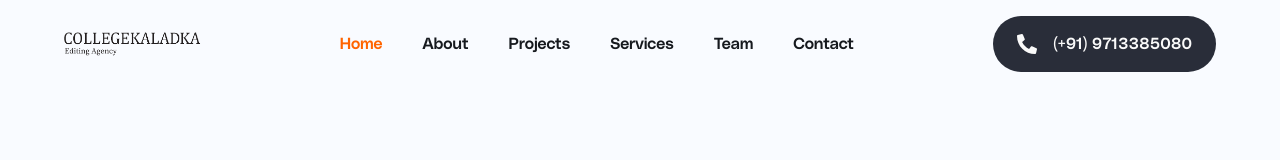
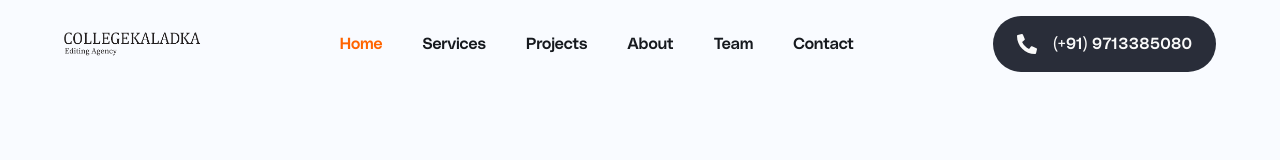
Before and after one commit to vedanshjainvj/Collage-Ka-Ladka, a React (Vite) app: page / in a window 1280 px wide. Shown: the top 160 px of the page. Built offline with nearby package versions, Linux system fonts and the light colour scheme.

Commit message:
navbar sequence changed

```diff
--- a/src/components/Header.jsx
+++ b/src/components/Header.jsx
@@ -22,9 +22,11 @@ const Header = () => {
 
   const menuOptions = [
     { title: "Home", path: "/" },
+    { title: "Services", path: "/services" },
+    { title: "Projects", path: "/projects" },
     { title: "About", path: "/about" },
-    { title: "Projects", path: "/projects" },
-    { title: "Services", path: "/services" },
+
+
     {
       title: "Team",
       path: "/our-team",
```
